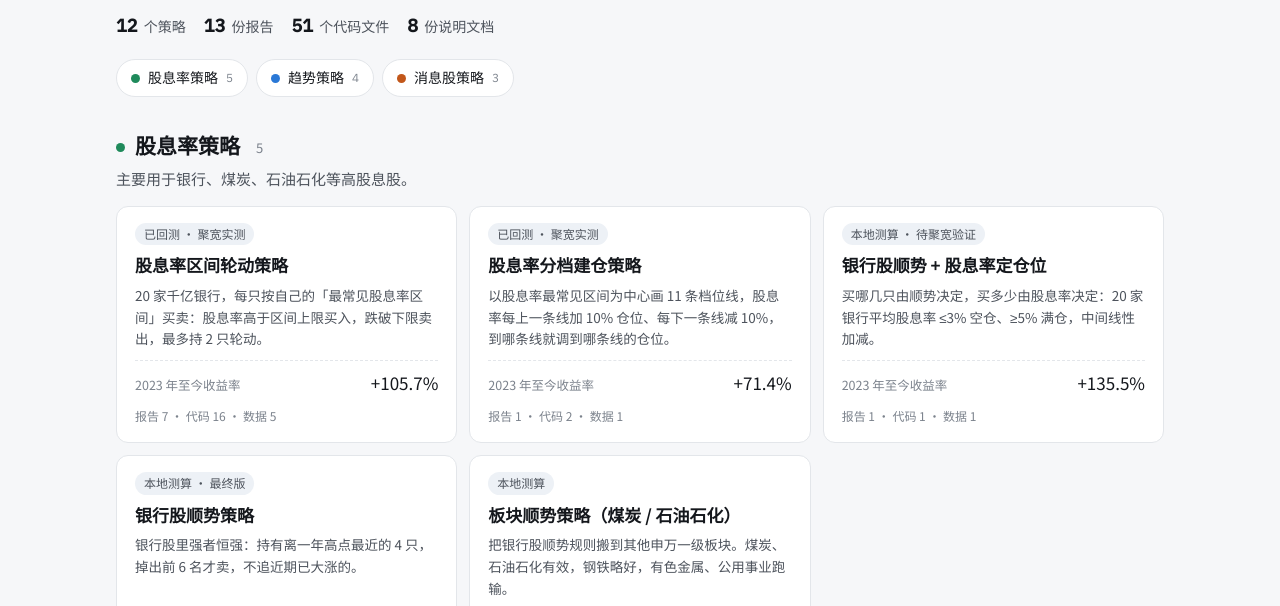
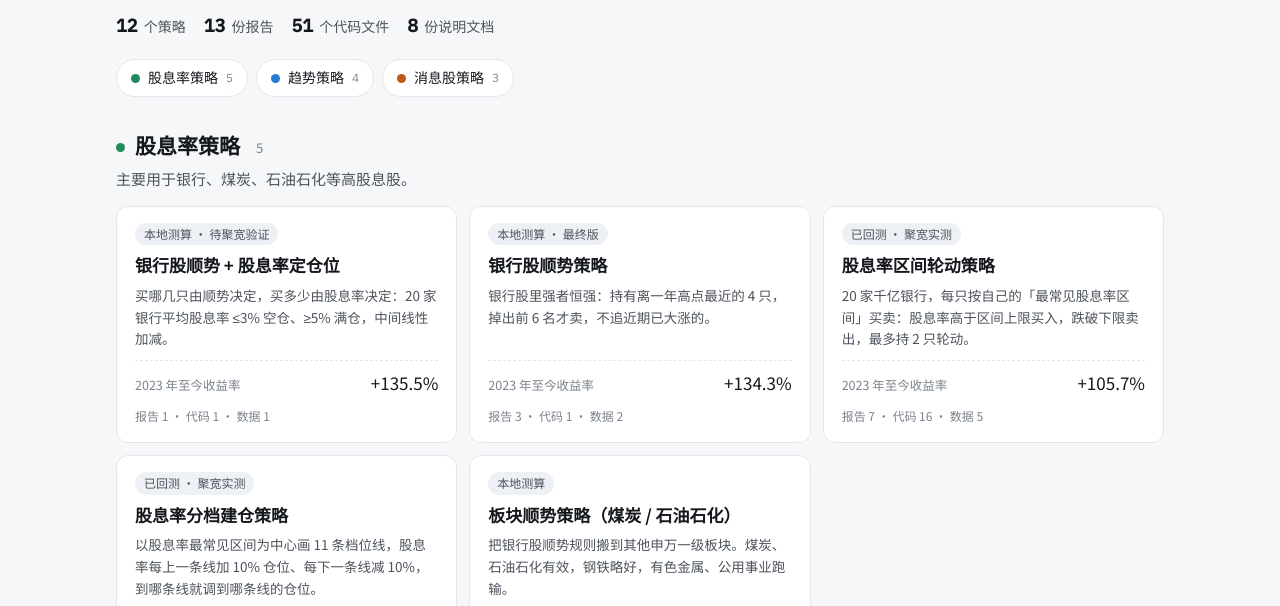
Before and after one commit to wanan99999/quant-strategies, a plain HTML site: page index.html in a window 1280 px wide. Shown: the part 187-793 px from the top of the page. Drawn offline with Linux system fonts and the light colour scheme.

Commit message:
卡片按 2023 年至今收益率排序，无收益率的放最后
Co-Authored-By: Claude Opus 5.5 <noreply@anthropic.com>

```diff
--- a/index.html
+++ b/index.html
@@ -19,19 +19,19 @@
 <div class="stats"><span><b>12</b> 个策略</span><span><b>13</b> 份报告</span><span><b>51</b> 个代码文件</span><span><b>8</b> 份说明文档</span></div>
 <nav class="catnav"><a href="#dividend"><span class="dot c-dividend"></span>股息率策略<small>5</small></a><a href="#trend"><span class="dot c-trend"></span>趋势策略<small>4</small></a><a href="#news"><span class="dot c-news"></span>消息股策略<small>3</small></a></nav></header>
 <section class="cat" id="dividend"><div class="cathead"><h2><span class="dot c-dividend"></span>股息率策略 <small>5</small></h2><p>主要用于银行、煤炭、石油石化等高股息股。</p></div>
-<div class="cards"><a class="card" href="s/div-rotation.html"><div class="chips"><span class="chip">已回测 · 聚宽实测</span></div>
+<div class="cards"><a class="card" href="s/div-momentum-position.html"><div class="chips"><span class="chip">本地测算 · 待聚宽验证</span></div>
+<h3>银行股顺势 + 股息率定仓位</h3><p>买哪几只由顺势决定，买多少由股息率决定：20 家银行平均股息率 ≤3% 空仓、≥5% 满仓，中间线性加减。</p>
+<div class="cm"><span class="cmk">2023 年至今收益率</span><span class="cmv">+135.5%</span></div>
+<div class="cnt">报告 1 · 代码 1 · 数据 1</div></a><a class="card" href="s/bank-momentum.html"><div class="chips"><span class="chip">本地测算 · 最终版</span></div>
+<h3>银行股顺势策略</h3><p>银行股里强者恒强：持有离一年高点最近的 4 只，掉出前 6 名才卖，不追近期已大涨的。</p>
+<div class="cm"><span class="cmk">2023 年至今收益率</span><span class="cmv">+134.3%</span></div>
+<div class="cnt">报告 3 · 代码 1 · 数据 2</div></a><a class="card" href="s/div-rotation.html"><div class="chips"><span class="chip">已回测 · 聚宽实测</span></div>
 <h3>股息率区间轮动策略</h3><p>20 家千亿银行，每只按自己的「最常见股息率区间」买卖：股息率高于区间上限买入，跌破下限卖出，最多持 2 只轮动。</p>
 <div class="cm"><span class="cmk">2023 年至今收益率</span><span class="cmv">+105.7%</span></div>
 <div class="cnt">报告 7 · 代码 16 · 数据 5</div></a><a class="card" href="s/div-ladder.html"><div class="chips"><span class="chip">已回测 · 聚宽实测</span></div>
 <h3>股息率分档建仓策略</h3><p>以股息率最常见区间为中心画 11 条档位线，股息率每上一条线加 10% 仓位、每下一条线减 10%，到哪条线就调到哪条线的仓位。</p>
 <div class="cm"><span class="cmk">2023 年至今收益率</span><span class="cmv">+71.4%</span></div>
-<div class="cnt">报告 1 · 代码 2 · 数据 1</div></a><a class="card" href="s/div-momentum-position.html"><div class="chips"><span class="chip">本地测算 · 待聚宽验证</span></div>
-<h3>银行股顺势 + 股息率定仓位</h3><p>买哪几只由顺势决定，买多少由股息率决定：20 家银行平均股息率 ≤3% 空仓、≥5% 满仓，中间线性加减。</p>
-<div class="cm"><span class="cmk">2023 年至今收益率</span><span class="cmv">+135.5%</span></div>
-<div class="cnt">报告 1 · 代码 1 · 数据 1</div></a><a class="card" href="s/bank-momentum.html"><div class="chips"><span class="chip">本地测算 · 最终版</span></div>
-<h3>银行股顺势策略</h3><p>银行股里强者恒强：持有离一年高点最近的 4 只，掉出前 6 名才卖，不追近期已大涨的。</p>
-<div class="cm"><span class="cmk">2023 年至今收益率</span><span class="cmv">+134.3%</span></div>
-<div class="cnt">报告 3 · 代码 1 · 数据 2</div></a><a class="card" href="s/sector-momentum.html"><div class="chips"><span class="chip">本地测算</span></div>
+<div class="cnt">报告 1 · 代码 2 · 数据 1</div></a><a class="card" href="s/sector-momentum.html"><div class="chips"><span class="chip">本地测算</span></div>
 <h3>板块顺势策略（煤炭 / 石油石化）</h3><p>把银行股顺势规则搬到其他申万一级板块。煤炭、石油石化有效，钢铁略好，有色金属、公用事业跑输。</p>
 <div class="cm"><span class="cmk">2023 年至今收益率</span><span class="cmv">+53.6%</span></div>
 <div class="cnt">报告 1 · 代码 2 · 数据 2</div></a></div></section><section class="cat" id="trend"><div class="cathead"><h2><span class="dot c-trend"></span>趋势策略 <small>4</small></h2><p>根据行情变动，分为上行期、下行期、震荡期策略。</p></div>
```
Also changed, not shown: 1 other file.
